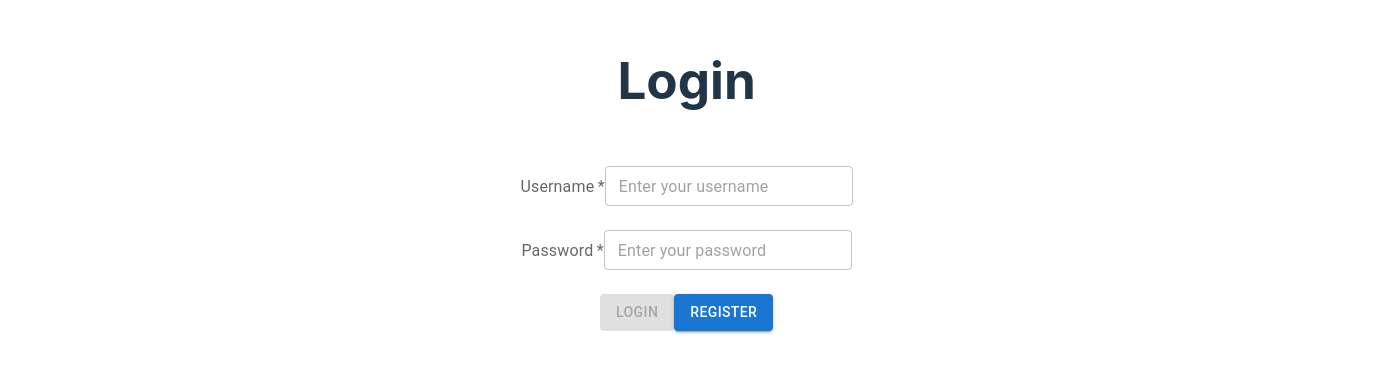
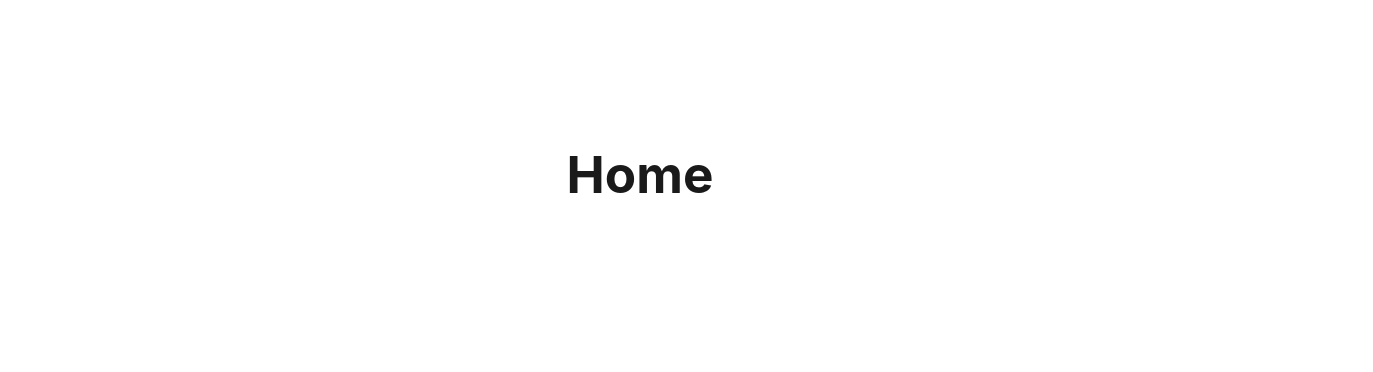
Before and after one commit to MarkJanzenB/cit-lems-frontend, a React (Vite) app: page / in a window 1280 px wide. Before the commit this address led to /login. Shown: the part 226-598 px from the top of the page, 1373 px wide, since content can reach past the window. Built offline with nearby package versions, Linux system fonts and the light colour scheme.

Commit message:
adjusted the body to align center

```diff
--- a/src/components/Home.jsx
+++ b/src/components/Home.jsx
@@ -1,8 +1,13 @@
 import React from 'react';
 import { Navigate } from 'react-router-dom';
 
-function Home() {
-  return <Navigate to="/login" replace />;
+export default function Home() {
+  return(
+    <div>
+      <h1>Home</h1>
+      <Navigate to="/" replace/>
+    </div>
+  );
+
+
 }
-
-export default Home;
--- a/src/index.css
+++ b/src/index.css
@@ -5,7 +5,7 @@
 
   color-scheme: light dark;
   color: rgba(255, 255, 255, 0.87);
-  background-color: #242424;
+  background-color: white;
 
   font-synthesis: none;
   text-rendering: optimizeLegibility;
@@ -27,13 +27,18 @@ body {
   margin: 0;
   display: flex;
   place-items: center;
-  min-width: 320px;
+ /* min-width: 320px; */
   min-height: 100vh;
+
+  justify-content: center;
+  align-items: center;
+
 }
 
 h1 {
   font-size: 3.2em;
   line-height: 1.1;
+  color: #1a1a1a;
 }
 
 button {
```
Also changed, not shown: 1 other file (tests, documents, lock files or other folders).
